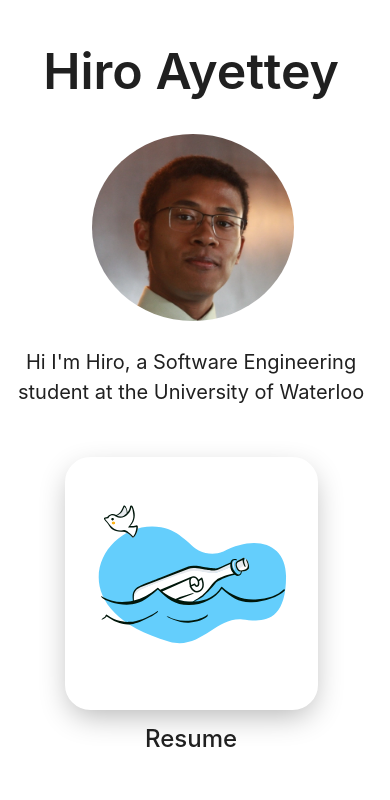
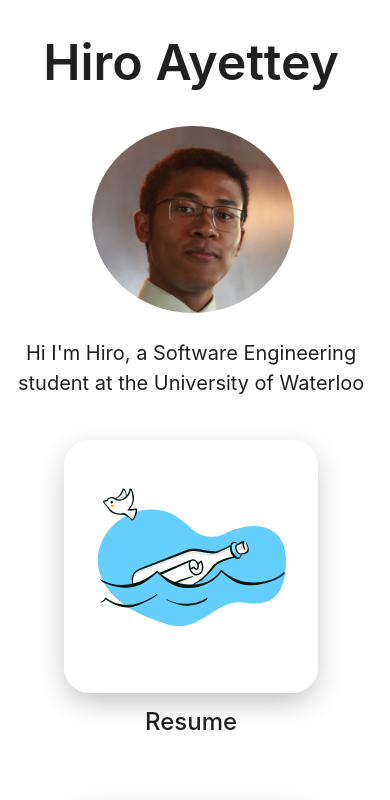
Before and after one commit to Eushiro/hiro-ayettey, a Gatsby site: page / in a window 390 px wide. Shown: the top 800 px of the page. Built offline with nearby package versions, Linux system fonts and the light colour scheme; Gatsby itself is replaced by a stand-in of ours.

Commit message:
Fix horizontal scroll on mobile, move about contents up, one line card text

```diff
--- a/src/CSS/App.css
+++ b/src/CSS/App.css
@@ -4,13 +4,8 @@
   color: #202020;
 }
 
-.About {
-  margin-left: 3vw;
-  margin-right: 3vw;
-}
-
 .AboutTitle {
-  margin-top: 4vh;
+  margin-top: 3vh;
   text-align: center;
   font-family: -apple-system, BlinkMacSystemFont, "Segoe UI", Roboto, Oxygen,
     Ubuntu, Cantarell, "Open Sans", "Helvetica Neue", sans-serif;
@@ -37,7 +32,7 @@
   font-family: -apple-system, BlinkMacSystemFont, "Segoe UI", Roboto, Oxygen,
     Ubuntu, Cantarell, "Open Sans", "Helvetica Neue", sans-serif;
   font-weight: 400;
-  margin-bottom: 6vh;
+  margin-bottom: 5vh;
 }
 
 .AboutCard {
@@ -87,6 +82,8 @@
     Ubuntu, Cantarell, "Open Sans", "Helvetica Neue", sans-serif;
   font-weight: 500;
   padding-top: 3vh;
+  overflow: hidden;
+  white-space: nowrap;
 }
 
 .WorkExperience,
--- a/src/pages/index.js
+++ b/src/pages/index.js
@@ -16,7 +16,7 @@ function Home() {
     <ChakraProvider>
       <div className="App">
         {MetaTags("Home", "https://hiroayettey.com")}
-        <Flex h="97vh" direction="column" className="About" alignItems="center">
+        <Flex h="97vh" direction="column" alignItems="center">
           <Text fontSize={{ base: "50px", md: "70px", lg: "73px" }} className="AboutTitle">
             Hiro Ayettey
             </Text>
```
